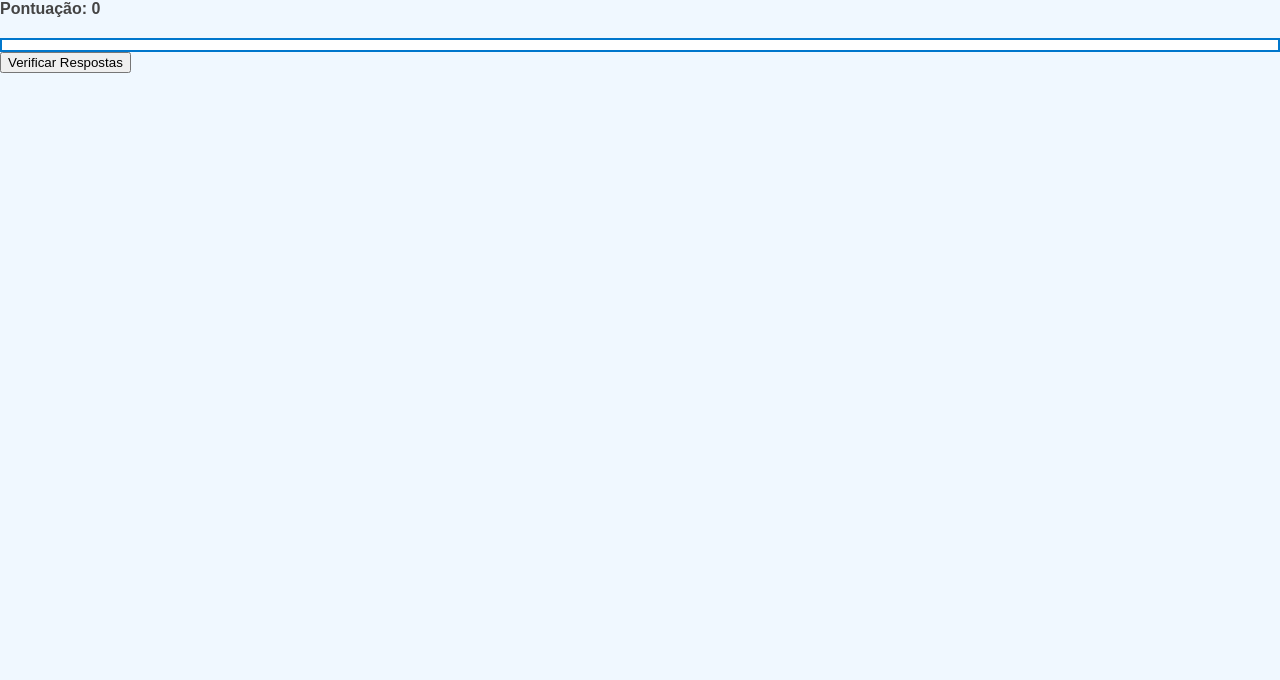
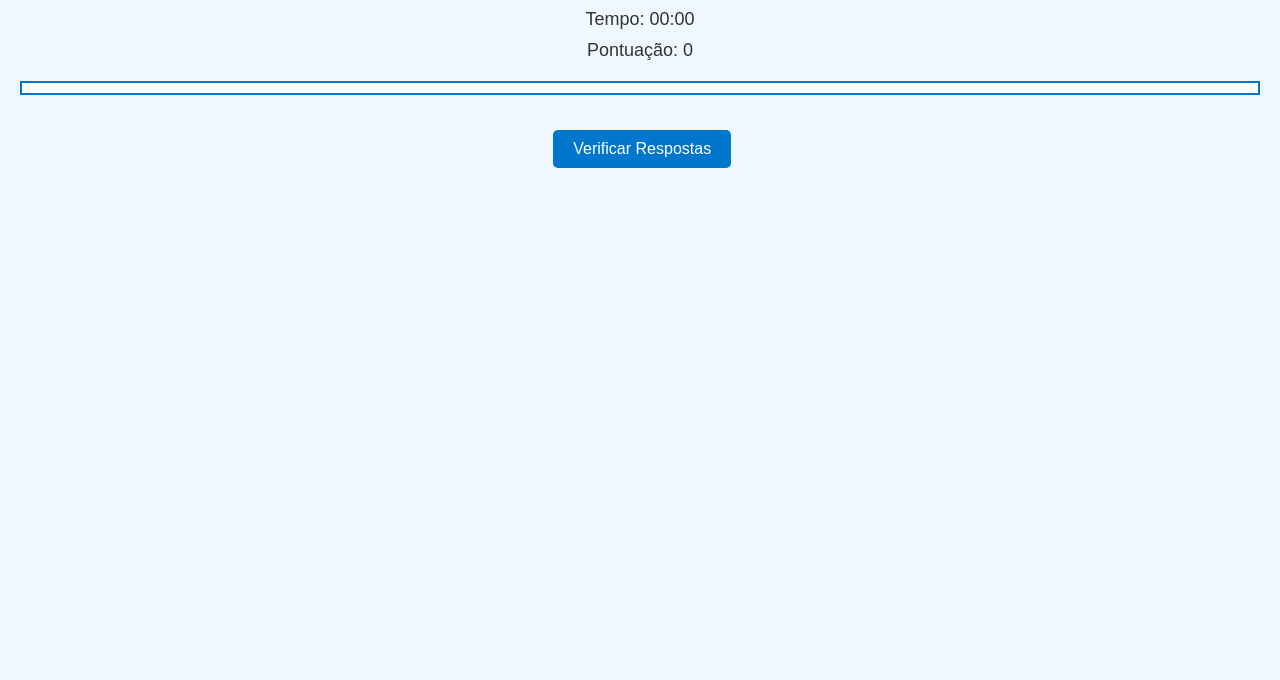
Before and after one commit to DiegoPereira1508/cacapalavras, a plain HTML site: page index.html in a window 1280 px wide. Shown: the part 120-800 px from the top of the page. Drawn offline with Linux system fonts and the light colour scheme; files that its build step writes are made by us from their sources; files whose address does not match are found by name.

Commit message:
Update style.css

```diff
--- a/style.css
+++ b/style.css
@@ -1,42 +1,64 @@
 body {
+    font-family: Arial, sans-serif;
+    text-align: center;
     background-color: #f0f8ff;
-    font-family: 'Arial', sans-serif;
-    color: #444;
-    padding: 0;
     margin: 0;
+    padding: 20px;
 }
 
 h1 {
-    font-size: 28px;
-    margin-bottom: 10px;
     color: #0077cc;
 }
 
-select {
-    padding: 5px;
-    font-size: 16px;
-}
-
-#pontuacao {
-    font-weight: bold;
-    margin-top: 10px;
+#pontuacao, #tempo {
+    font-size: 18px;
+    margin: 10px 0;
+    color: #333;
 }
 
 #tabuleiro {
-    margin-top: 20px;
+    display: grid;
+    margin: 20px auto;
+    gap: 2px;
+    justify-content: center;
     border: 2px solid #0077cc;
-    background-color: #fff;
+    background-color: white;
     padding: 5px;
 }
 
 .celula {
-    font-weight: bold;
+    width: 40px;
+    height: 40px;
+    text-align: center;
+    font-size: 18px;
+    border: 1px solid #ccc;
     background-color: #f9f9f9;
-    border: 1px solid #ddd;
-    transition: background-color 0.2s;
+    text-transform: uppercase;
 }
 
 .celula:focus {
     background-color: #e0f7fa;
+    outline: none;
     border-color: #0077cc;
 }
+
+#dicas {
+    margin-top: 15px;
+    text-align: left;
+    display: inline-block;
+}
+
+button {
+    margin-top: 15px;
+    padding: 10px 20px;
+    font-size: 16px;
+    cursor: pointer;
+    background-color: #0077cc;
+    color: white;
+    border: none;
+    border-radius: 5px;
+}
+
+button:hover {
+    background-color: #005fa3;
+}
```
